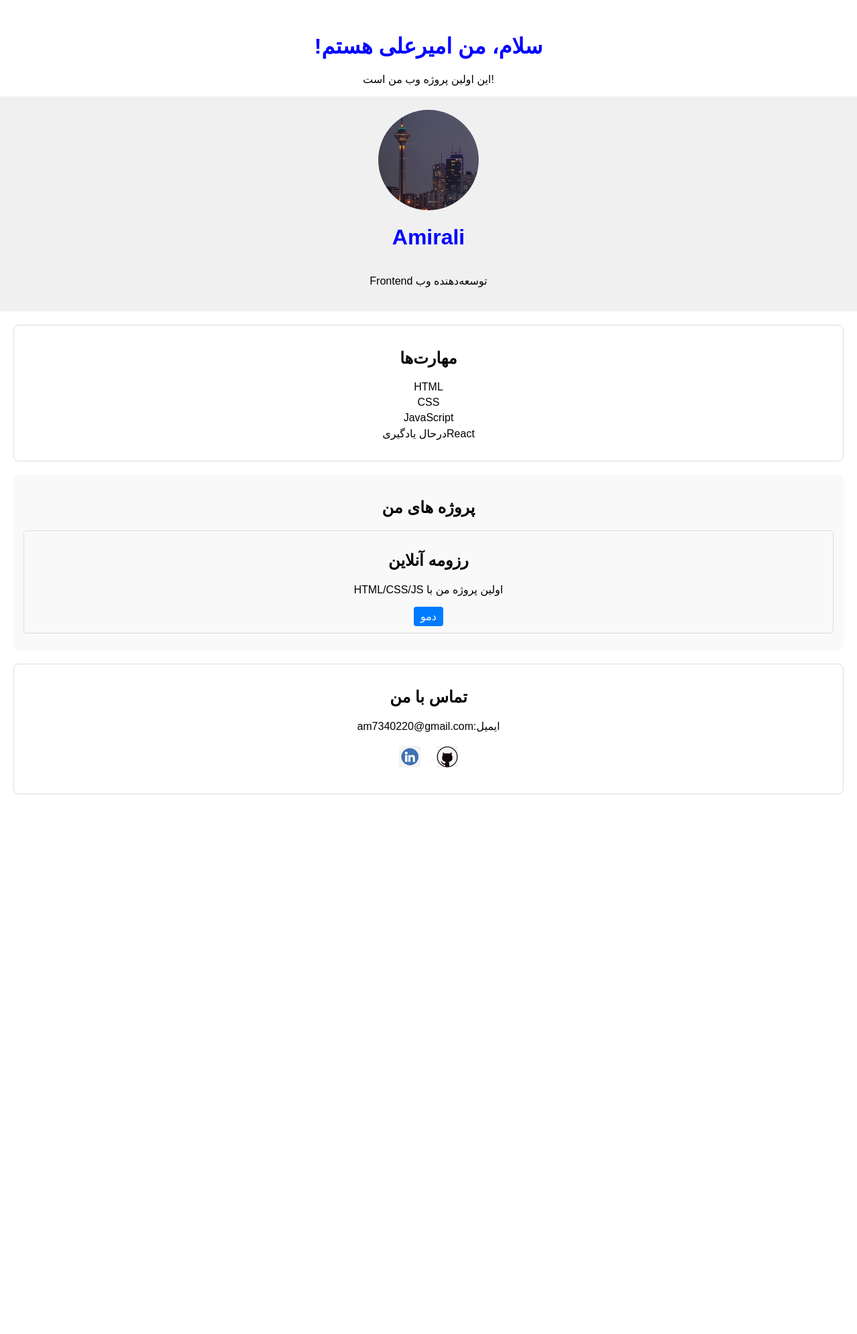
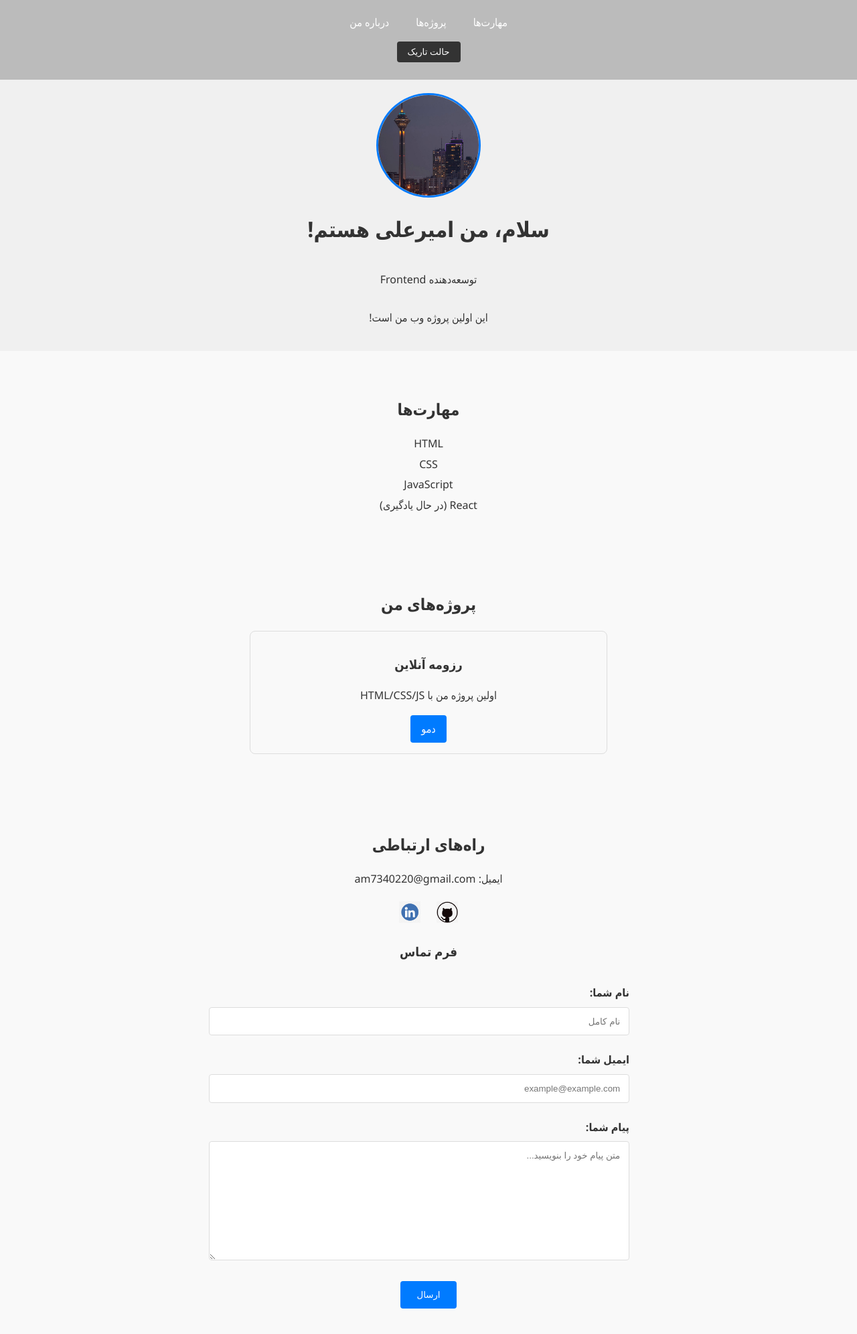
Before and after one commit to Amirali-r34/project, a plain HTML site: page Free/index.html in a window 1280 px wide. Shown: the whole page at 67% size. Before the commit the page ends 1206 px from the top, so only its background shows below. Drawn offline with Linux system fonts and the light colour scheme; a web font is replaced by a local one.

Commit message:
feat: اضافه کردن انیمیشن،دارک مود،ناوبری fade

```diff
--- a/Free/index.html
+++ b/Free/index.html
@@ -1,44 +1,79 @@
 <!DOCTYPE html>
-<html lang="fa">
+<html lang="fa" dir="rtl">
 <head>
-        <title>رزومه رزومه حرفه ای من</title>
     <meta charset="UTF-8">
-    <link href="https://cdn.fontcdn.ir/Font/Persian/Vazir/Vazir.css"rel="stylesheet">
+    <meta name="viewport" content="width=device-width, initial-scale=1.0">
+    <title>رزومه حرفه‌ای امیرعلی</title>
+    <link rel="stylesheet" href="https://cdn.jsdelivr.net/gh/rastikerdar/vazir-font@v30.1.0/dist/font-face.css">
     <link rel="stylesheet" href="style.css">
 </head>
 
 <body>
+    <nav id="navbar">
+        <ul>
+            <li><a href="#skills">مهارت‌ها</a></li>
+            <li><a href="#projects">پروژه‌ها</a></li>
+            <li><a href="#about">درباره من</a></li>
+        </ul>
+        <button id="theme-toggle">حالت تاریک</button>
+    </nav>
+
+    <header>
+        <img src="images/photo.jpg" alt="عکس پروفایل" class="profile-img">
         <h1>سلام، من امیرعلی هستم!</h1>
-    <p>!این اولین پروژه وب من است</p>
-<script src="script.js"></script>
-<header>
-    <img src="images/photo.jpg" alt="عکس پروفایل " class="profile-img">
-    <h1>Amirali</h1>
-<p>توسعه‌دهنده وب Frontend</p>
+        <p>توسعه‌دهنده Frontend</p>
+        <p>این اولین پروژه وب من است!</p>
     </header>
-<section class="skills">
+
+    <section id="skills" class="section">
         <h2>مهارت‌ها</h2>
         <ul>
             <li>HTML</li>
             <li>CSS</li>
             <li>JavaScript</li>
-        <li>Reactدرحال یادگیری </li>
+            <li>React (در حال یادگیری)</li>
         </ul>
     </section>
-<section class="projects">
-<h2>پروژه های من</h2>
+
+    <section id="projects" class="section">
+        <h2>پروژه‌های من</h2>
         <div class="project-card">
-    <h2>رزومه آنلاین</h2>
+            <h3>رزومه آنلاین</h3>
             <p>اولین پروژه من با HTML/CSS/JS</p>
             <a href="#" class="demo-btn">دمو</a>
         </div>
     </section>
-<section class="contact">
-    <h2>تماس با من</h2>
-    <p>ایمیل:am7340220@gmail.com</p>
+
+    <section id="contact" class="section">
+    <h2>راه‌های ارتباطی</h2>
+    <p>ایمیل: am7340220@gmail.com</p>
+
     <div class="social-links">
-        <a href="#"><img src="icons/github.png"alt="github"></a>
-        <a href="#"><img src="icons/linkedin.png"alt="linkedin"></a>
+        <a href="#"><img src="icons/github.png" alt="GitHub"></a>
+        <a href="#"><img src="icons/linkedin.png" alt="LinkedIn"></a>
     </div>
+
+    <h3>فرم تماس</h3>
+    <form id="contact-form">
+        <div class="form-group">
+            <label for="name">نام شما:</label>
+            <input type="text" id="name" name="name" placeholder="نام کامل" required autocomplete="name">
+        </div>
+
+        <div class="form-group">
+            <label for="email">ایمیل شما:</label>
+            <input type="email" id="email" name="email" placeholder="example@example.com" required autocomplete="email">
+        </div>
+
+        <div class="form-group">
+            <label for="message">پیام شما:</label>
+            <textarea id="message" name="message" placeholder="متن پیام خود را بنویسید..." required></textarea>
+        </div>
+
+        <button type="submit">ارسال</button>
+    </form>
+</section>
+
+    <script src="script.js"></script>
 </body>
 </html>
--- a/Free/script.js
+++ b/Free/script.js
@@ -1 +1,22 @@
 console.log("رزومه من آماده است!");
+const themeToggle = document.getElementById("theme-toggle");
+
+// بررسی وضعیت تم از localStorage (اگر قبلاً انتخاب شده)
+if (localStorage.getItem('theme') === 'dark') {
+    document.body.classList.add('dark-mode');
+    themeToggle.textContent = 'حالت روشن';
+}
+
+// افزودن رویداد کلیک
+themeToggle.addEventListener("click", () => {
+    document.body.classList.toggle("dark-mode");
+
+    // ذخیره انتخاب کاربر در localStorage
+    if (document.body.classList.contains("dark-mode")) {
+        localStorage.setItem('theme', 'dark');
+        themeToggle.textContent = 'حالت روشن';
+    } else {
+        localStorage.setItem('theme', 'light');
+        themeToggle.textContent = 'حالت تاریک';
+    }
+});
--- a/Free/style.css
+++ b/Free/style.css
@@ -1,96 +1,294 @@
+/* تنظیمات پایه و فونت */
+@font-face {
+  font-family: Vazir;
+  src: url('fonts/Vazir.woff2') format('woff2'),
+       url('fonts/Vazir.woff') format('woff');
+  font-weight: normal;
+  font-display: swap;
+}
 body {
-    font-family: 'Segoe UI', Tahoma, Geneva, Verdana, sans-serif;
+  font-family: Vazir, 'Segoe UI', Tahoma, sans-serif;
   text-align: center;
   margin: 0;
   padding: 0;
   direction: rtl;
-    margin-top: 50px;
+  line-height: 1.6;
+  background-color: #f9f9f9;
+  color: #333333;
+  transition: all 0.3s ease;
 }
-h1 {
-    color: blue;
+
+/* تم تاریک */
+body.dark-mode {
+  background-color: #121212;
+  color: #f0f0f0;
 }
-header{
+
+/* هدر و تصویر پروفایل */
+header {
   display: flex;
   flex-direction: column;
   align-items: center;
   background-color: #f0f0f0;
   padding: 20px;
+  transition: all 0.3s ease;
 }
+
+.dark-mode header {
+  background-color: #1a1a1a;
+}
+
 .profile-img {
   width: 150px;
   height: 150px;
   border-radius: 50%;
   object-fit: cover;
+  border: 3px solid #007bff;
+  transition: all 0.3s ease;
 }
-.skills, .contact {
+
+.dark-mode .profile-img {
+  border-color: #d71920;
+}
+
+/* ناوبری */
+#navbar {
+  background-color: #bbbbbb;
+  padding: 1rem;
+  position: sticky;
+  top: 0;
+  transition: all 0.3s ease;
+}
+
+.dark-mode #navbar {
+  background-color: #333333;
+  border-bottom: 1px solid #333;
+}
+
+#navbar ul {
+  display: flex;
+  justify-content: center;
+  list-style: none;
+  padding: 0;
+  gap: 1.5rem;
+  margin: 0;
+}
+
+#navbar a {
+  color: white;
+  text-decoration: none;
+  padding: 0.5rem;
+  transition: color 0.3s ease;
+}
+
+#navbar a:hover {
+  color: #007bff;
+}
+
+.dark-mode #navbar a:hover {
+  color: #d71920;
+}
+
+/* بخش‌های اصلی */
+.section {
+  padding: 2rem;
+  margin: 1rem auto;
+  max-width: 1000px;
+}
+
+.skills, .contact, .projects {
   margin: 20px;
   padding: 15px;
   border: 1px solid #ddd;
   border-radius: 8px;
+  transition: all 0.3s ease;
 }
 
-ul{
+.dark-mode .skills,
+.dark-mode .contact,
+.dark-mode .projects {
+  background-color: #2d2d2d;
+  border-color: #444;
+}
+
+ul {
   list-style-type: none;
   padding: 0;
 }
+
 li {
   margin: 5px 0;
 }
-@media (max-width: 600px){
-header {
-    padding: 10px;
-}
-.profile-img{
-    width: 100px;
-    height: 10px;
-}
-.skills, .contact{
-margin: 10px;
-padding: 10px;
-}
-h1{
-    font-size: 1.5em;
-}
-}
-@media (min-width:601px)and(max-width:900px){
-    header{
-        flex-direction: row;
-        justify-content: space-around;
 
-    }
-}
-.projects {
-    margin: 20px;
-    padding: 15px;
-    background-color: #f9f9f9;
-    border-radius: 8px;
-}
+/* کارت پروژه */
 .project-card {
   border: 1px solid #ddd;
-    padding: 10px;
-    margin: 10px 0;
-    border-radius: 5px;
+  padding: 1rem;
+  border-radius: 8px;
+  max-width: 500px;
+  margin: 1rem auto;
+  transition: all 0.3s ease;
 }
-.demo-btn{
+
+.dark-mode .project-card {
+  background-color: #333;
+  border-color: #555;
+}
+
+.demo-btn {
   display: inline-block;
-    padding: 5px 10px;
+  padding: 8px 16px;
   background-color: #007bff;
   color: white;
   text-decoration: none;
   border-radius: 4px;
+  transition: all 0.3s ease;
 }
+
 .demo-btn:hover {
   background-color: #0056b3;
 }
+
+.dark-mode .demo-btn {
+  background-color: #d71920;
+}
+
+.dark-mode .demo-btn:hover {
+  background-color: #6e1313;
+}
+
+/* فرم تماس */
+#contact-form {
+  max-width: 600px;
+  margin: 0 auto;
+  padding: 1rem;
+}
+
+.form-group {
+  margin-bottom: 1.5rem;
+  text-align: right;
+}
+
+.form-group label {
+  display: block;
+  margin-bottom: 0.5rem;
+  font-weight: bold;
+}
+
+.form-group input,
+.form-group textarea {
+  width: 100%;
+  padding: 0.8rem;
+  border: 1px solid #ddd;
+  border-radius: 4px;
+  font-family: Vazir, sans-serif;
+  transition: all 0.3s ease;
+}
+
+.dark-mode .form-group input,
+.dark-mode .form-group textarea {
+  background-color: #333;
+  color: #fff;
+  border-color: #555;
+}
+
+.form-group textarea {
+  min-height: 150px;
+  resize: vertical;
+}
+
+button[type="submit"] {
+  background-color: #007bff;
+  color: white;
+  padding: 0.8rem 1.5rem;
+  border: none;
+  border-radius: 4px;
+  cursor: pointer;
+  font-family: Vazir, sans-serif;
+  transition: all 0.3s ease;
+}
+
+button[type="submit"]:hover {
+  background-color: #0056b3;
+}
+
+.dark-mode button[type="submit"] {
+  background-color: #d71920;
+}
+
+.dark-mode button[type="submit"]:hover {
+  background-color: #6e1313;
+}
+
+/* آیکون‌های اجتماعی */
 .social-links {
   text-align: center;
   margin: 20px;
 }
-.social-links img{
+
+.social-links img {
   width: 32px;
+  height: 32px;
   margin: 0 10px;
+  transition: transform 0.3s ease;
 }
-/* Farsi Font */
-body{
-    font-family: vazir, sans-serif;
+
+.social-links img:hover {
+  transform: scale(1.1);
 }
+
+/* دکمه تغییر تم */
+#theme-toggle {
+  background-color: #333333;
+  color: white;
+  padding: 8px 16px;
+  border: none;
+  border-radius: 4px;
+  cursor: pointer;
+  font-family: Vazir, sans-serif;
+  transition: all 0.3s ease;
+  margin: 10px;
+}
+
+.dark-mode #theme-toggle {
+  background-color: #cccccc;
+  color: #333333;
+}
+
+#theme-toggle:hover {
+  opacity: 0.9;
+}
+
+/* رسپانسیو */
+@media (max-width: 600px) {
+  header {
+    padding: 10px;
+  }
+
+  .profile-img {
+    width: 100px;
+    height: 100px;
+  }
+
+  .skills, .contact, .projects {
+    margin: 10px;
+    padding: 10px;
+  }
+
+  h1 {
+    font-size: 1.5em;
+  }
+
+  #navbar ul {
+    flex-direction: column;
+    gap: 0.5rem;
+  }
+}
+
+@media (min-width: 601px) and (max-width: 900px) {
+  header {
+    flex-direction: row;
+    justify-content: space-around;
+    flex-wrap: wrap;
+  }
+}
```
Lines whose indentation alone changed are shown as unchanged.
